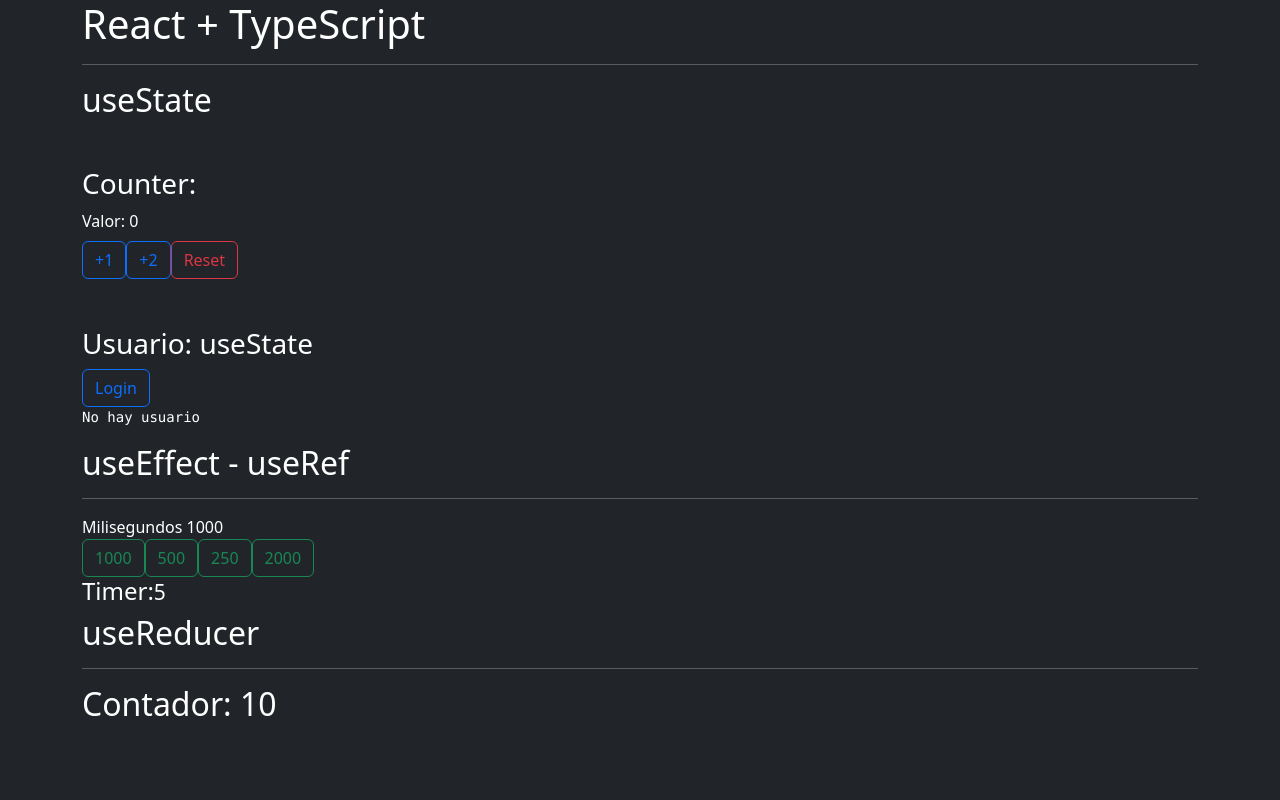
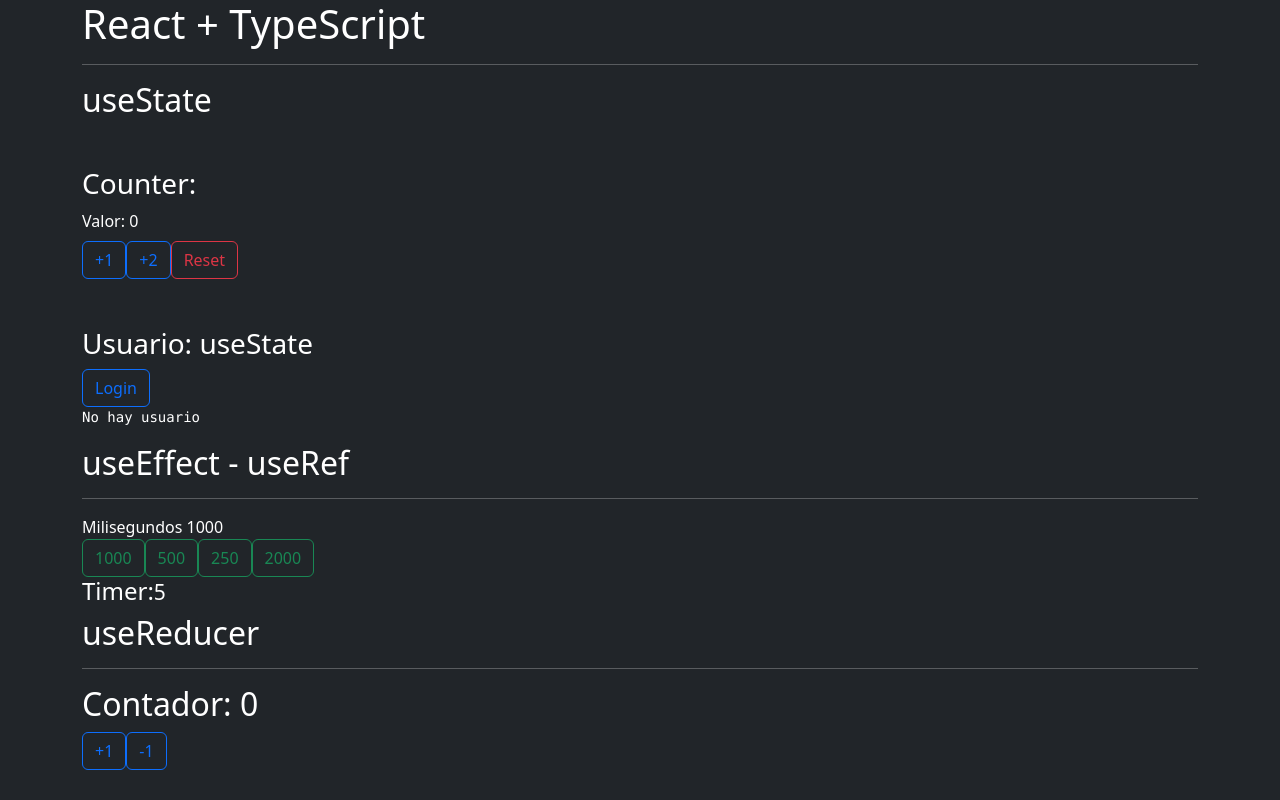
Before and after one commit to MSiestoGarabana/react-typescript, a React (Create React App) app: page / in a window 1280 px wide. Built offline with nearby package versions, Linux system fonts and the light colour scheme.

Commit message:
creating useReducer & neccesary files to manage it

```diff
--- a/src/Components/ContadorRed.tsx
+++ b/src/Components/ContadorRed.tsx
@@ -1,10 +1,46 @@
+import { useReducer } from "react"
+const initialState = {
+    contador:0,
+}
+
+type ActionType =
+     | { type: 'incrementar' }
+     | { type: 'reducir'}
 
 
 
+const contadorReducer = ( state: typeof initialState, action: ActionType ) => {
+
+    switch (action.type) {
+        case 'incrementar':
+            return {
+                ...state,
+                contador: state.contador + 1
+            }
+
+            case 'reducir':
+                return {
+                    ...state,
+                    contador: state.contador - 1
+                }
+        default:
+            return state;
+    }
+}
+
 export const ContadorRed = () => {
+
+    const [contadorState, dispatch] = useReducer(contadorReducer, initialState)
   return (
     <>
-      <h2>Contador: 10</h2>
+      <h2>Contador: {contadorState.contador}</h2>
+      <button className="btn btn-outline-primary" onClick={() => dispatch({ type : 'incrementar'})}>
+        +1
+      </button>
+
+      <button className="btn btn-outline-primary" onClick={() => dispatch({ type : 'reducir'})}>
+        -1
+      </button>
     </>
   )
 }
```
